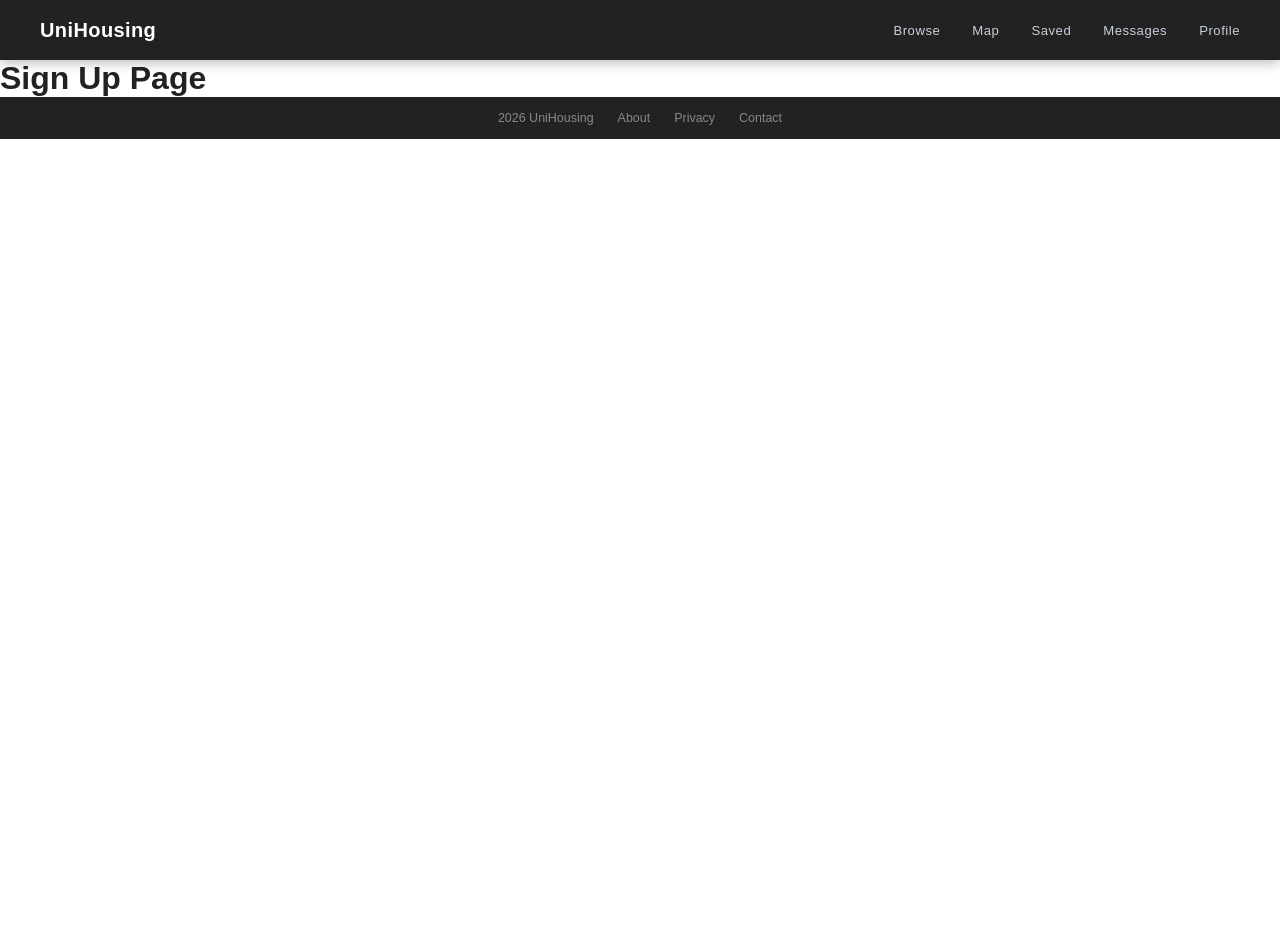
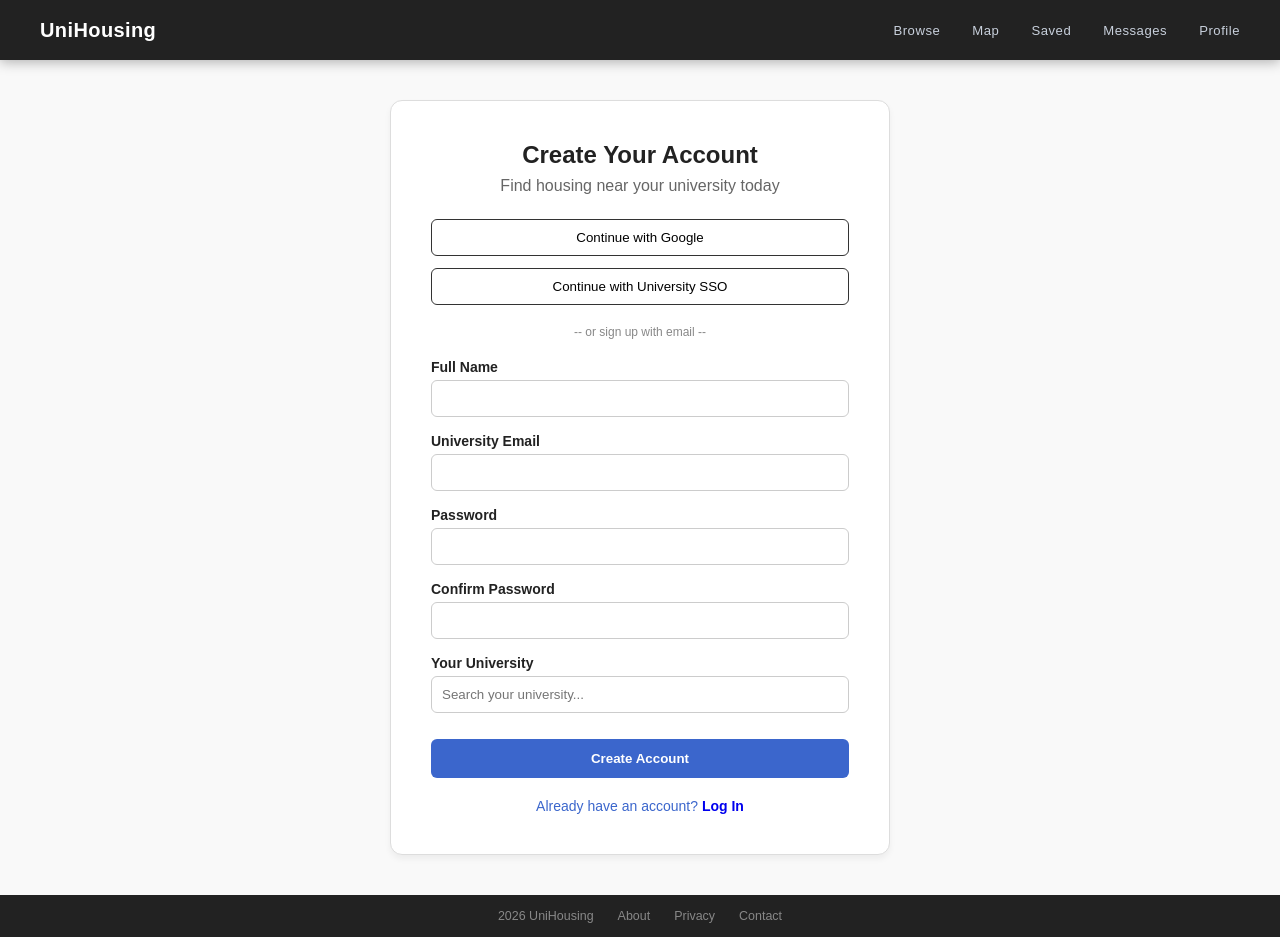
Before and after one commit to vmrenter-code/housing-website, a React (Create React App) app: page /signup in a window 1280 px wide. Before the commit the page ends 800 px from the top, so only its background shows below. Built offline with nearby package versions, Linux system fonts and the light colour scheme.

Commit message:
update Sign Up page

```diff
--- a/src/pages/SignUp.css
+++ b/src/pages/SignUp.css
@@ -1,19 +1,95 @@
-.signup {
-  font-family: 'Arial', serif;
-  color: #222222;
-  min-height: 100vh;
-  display: flex;
-  flex-direction: column;
-  background: #ffffff;
+.signup-main {
+    display: flex;
+    justify-content: center;
+    align-items: center;
+    padding: 40px 20px;
+    background-color: #f9f9f9;
+    min-height: calc(100vh - 120px);
 }
 
-.signup-main {
-  flex: 1;
-  max-width: 1360px;
-  width: 100%;
-  margin: 0 auto;
-  padding: 50px 40px 60px;
-  display: flex;
-  flex-direction: column;
-  gap: 50px;
+.signup-card {
+    background: white;
+    padding: 40px;
+    border-radius: 12px;
+    border: 1px solid #ddd;
+    width: 100%;
+    max-width: 500px;
+    text-align: center;
+    box-shadow: 0 4px 6px rgba(0, 0, 0, 0.05);
 }
+
+.signup-card h2 {
+    margin-bottom: 8px;
+    font-size: 24px;
+}
+
+.subtitle {
+    color: #666;
+    margin-bottom: 24px;
+}
+
+.auth-buttons {
+    display: flex;
+    flex-direction: column;
+    gap: 12px;
+}
+
+.btn-secondary {
+    background: white;
+    border: 1px solid #333;
+    padding: 10px;
+    border-radius: 6px;
+    cursor: pointer;
+}
+
+.divider {
+    margin: 20px 0;
+    color: #888;
+    font-size: 12px;
+}
+
+.signup-form {
+    text-align: left;
+}
+
+.input-group {
+    margin-bottom: 16px;
+}
+
+.input-group label {
+    display: block;
+    font-weight: 600;
+    margin-bottom: 5px;
+    font-size: 14px;
+}
+
+.input-group input {
+    width: 100%;
+    padding: 10px;
+    border: 1px solid #ccc;
+    border-radius: 6px;
+    box-sizing: border-box;
+}
+
+.btn-primary {
+    width: 100%;
+    background-color: #3b66cc;
+    color: white;
+    padding: 12px;
+    border: none;
+    border-radius: 6px;
+    font-weight: bold;
+    cursor: pointer;
+    margin-top: 10px;
+}
+
+.login-link {
+    margin-top: 20px;
+    font-size: 14px;
+    color: #3b66cc;
+}
+
+.login-link a {
+    text-decoration: none;
+    font-weight: bold;
+}
--- a/src/pages/SignUp.js
+++ b/src/pages/SignUp.js
@@ -1,13 +1,100 @@
+import React, { useState } from "react";
 import Footer from "../components/Footer";
 import Navbar from "../components/Navbar";
+import './SignUp.css';
 
 export default function SignUp() {
+    const [formData, setFormData] = useState({
+        fullName: "",
+        email: "",
+        password: "",
+        confirmPassword: "",
+        university: "",
+    });
+
+    const handleChange = (e) => {
+        setFormData({ ...formData, [e.target.name]: e.target.value });
+    };
+
     return (
-        <div className="signup">
+        <div className="signup-container">
             <Navbar />
+
             <main className="signup-main">
-                <h1>Sign Up Page</h1>
+                <div className="signup-card">
+                    <h2>Create Your Account</h2>
+                    <p className="subtitle">Find housing near your university today</p>
+
+                    <div className="auth-buttons">
+                        <button className="btn-secondary">Continue with Google</button>
+                        <button className="btn-secondary">Continue with University SSO</button>
+                    </div>
+
+                    <div className="divider">
+                        <span>-- or sign up with email --</span>
+                    </div>
+
+                    <form className="signup-form">
+                        <div className="input-group">
+                            <label>Full Name</label>
+                            <input
+                                type="text"
+                                name="fullName"
+                                value={formData.fullName}
+                                onChange={handleChange}
+                            />
+                        </div>
+
+                        <div className="input-group">
+                            <label>University Email</label>
+                            <input
+                                type="email"
+                                name="email"
+                                value={formData.email}
+                                onChange={handleChange}
+                            />
+                        </div>
+
+                        <div className="input-group">
+                            <label>Password</label>
+                            <input
+                                type="password"
+                                name="password"
+                                value={formData.password}
+                                onChange={handleChange}
+                            />
+                        </div>
+
+                        <div className="input-group">
+                            <label>Confirm Password</label>
+                            <input
+                                type="password"
+                                name="confirmPassword"
+                                value={formData.confirmPassword}
+                                onChange={handleChange}
+                            />
+                        </div>
+
+                        <div className="input-group">
+                            <label>Your University</label>
+                            <input
+                                type="text"
+                                name="university"
+                                placeholder="Search your university..."
+                                value={formData.university}
+                                onChange={handleChange}
+                            />
+                        </div>
+
+                        <button type="submit" className="btn-primary">Create Account</button>
+                    </form>
+
+                    <p className="login-link">
+                        Already have an account? <a href="/login">Log In</a>
+                    </p>
+                </div>
             </main>
+
             <Footer />
         </div>
     );
```
